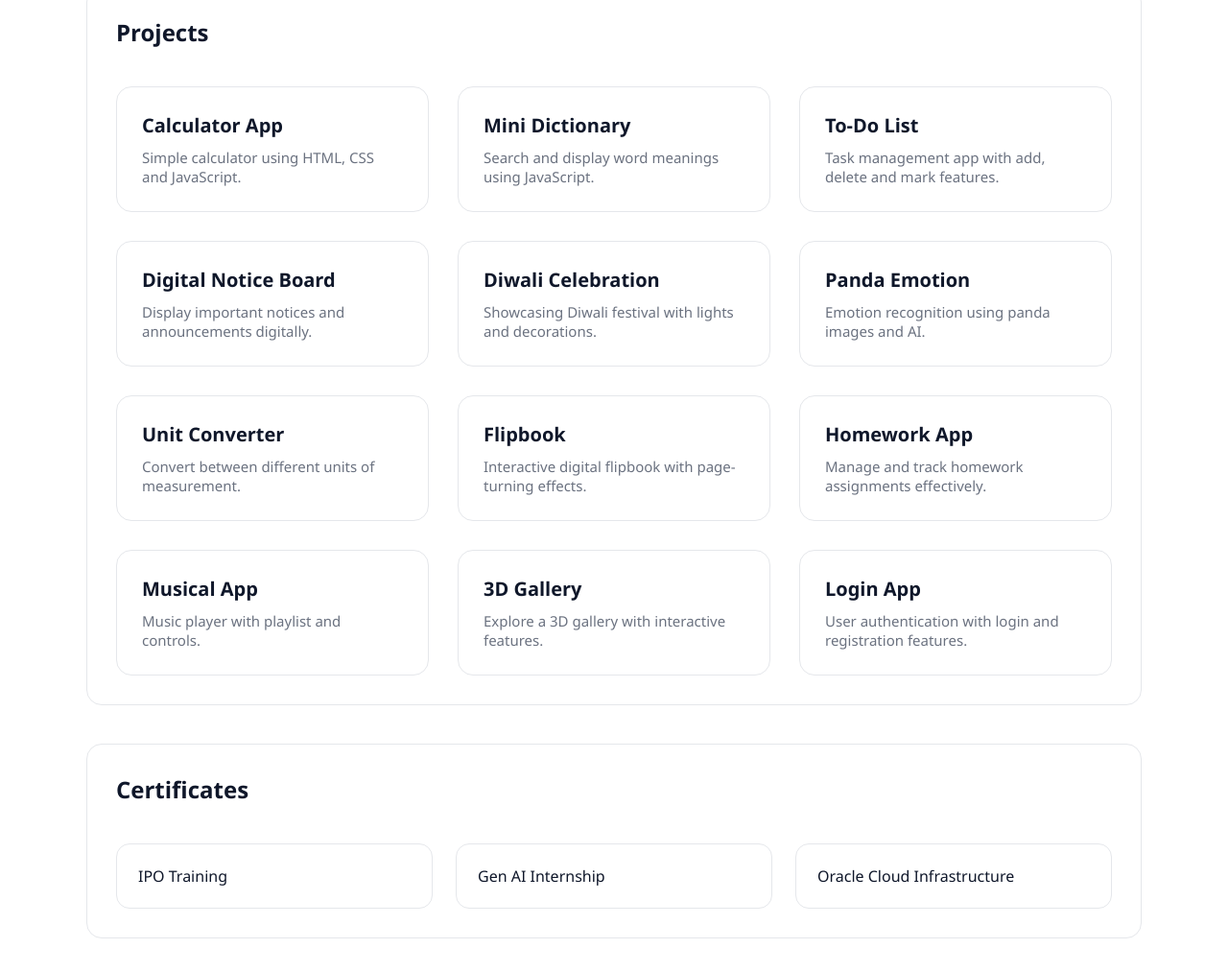
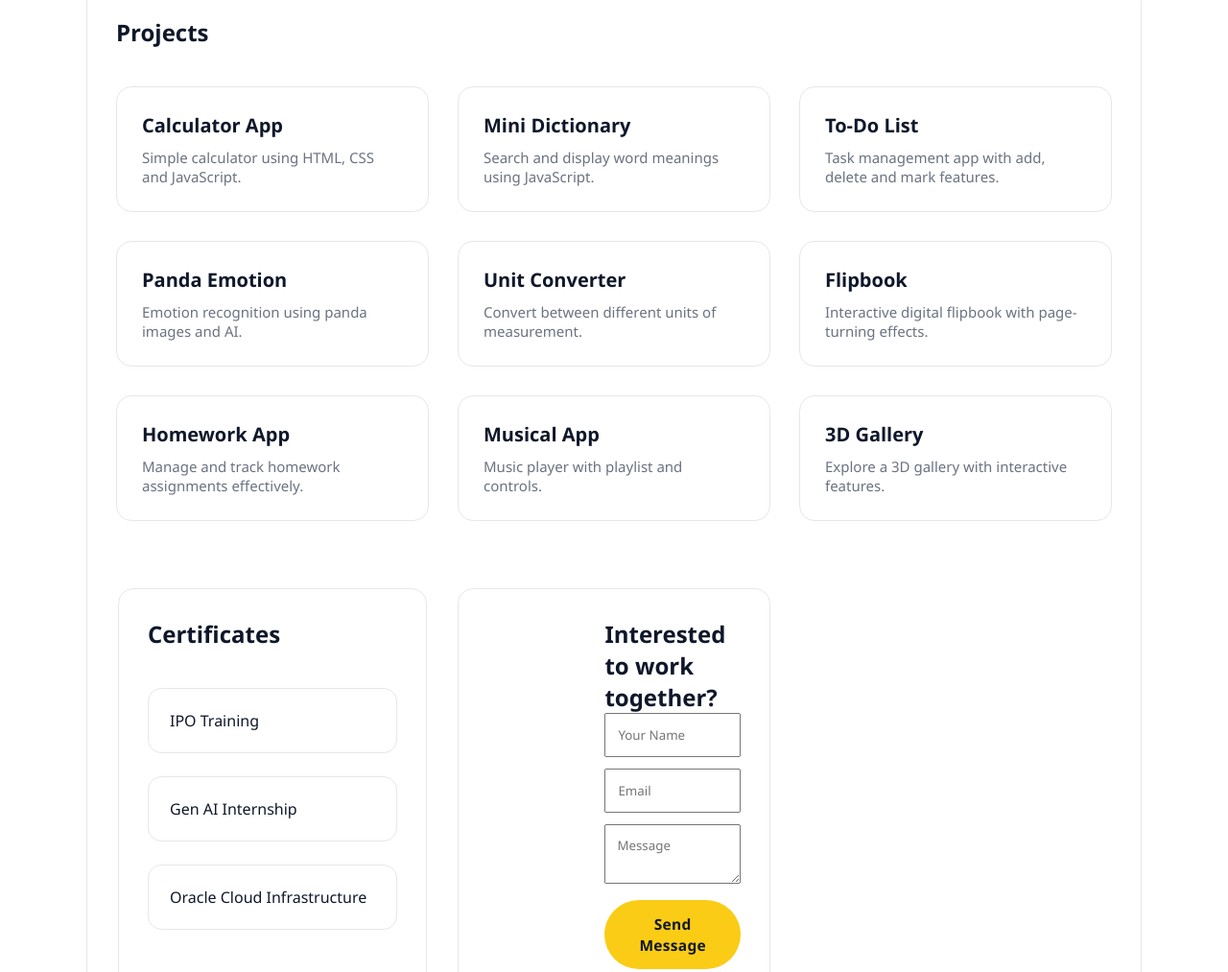
Before and after one commit to Dharanisrinivasan2005/protfolio--myself, a plain HTML site: page index.html in a window 1280 px wide. Shown: the part 1830-2843 px from the top of the page at 96% size. Drawn offline with Linux system fonts and the light colour scheme; grey boxes are pictures that could not be loaded.

```diff
--- a/index.html
+++ b/index.html
@@ -156,16 +156,6 @@
   </div>
 
 
-    <div class="project-card" onclick="openVideo('videos/digital notice board.mp4')">
-      <h3>Digital Notice Board</h3>
-      <p>Display important notices and announcements digitally.</p>
-    </div>
-
-
-    <div class="project-card" onclick="openVideo('videos/diwali.mp4')">
-      <h3>Diwali Celebration</h3>
-      <p>Showcasing Diwali festival with lights and decorations.</p>
-    </div>
 
 
     <div class="project-card" onclick="openVideo('videos/pandaemotion.mp4')">
@@ -201,11 +191,6 @@
     </div>
 
 
-    <div class="project-card" onclick="openVideo('videos/login.mp4')">
-      <h3>Login App</h3>
-      <p>User authentication with login and registration features.</p>
-    </div>
-</section>
 
 <!-- VIDEO POPUP -->
 <div id="videoPopup" class="popup">
```
